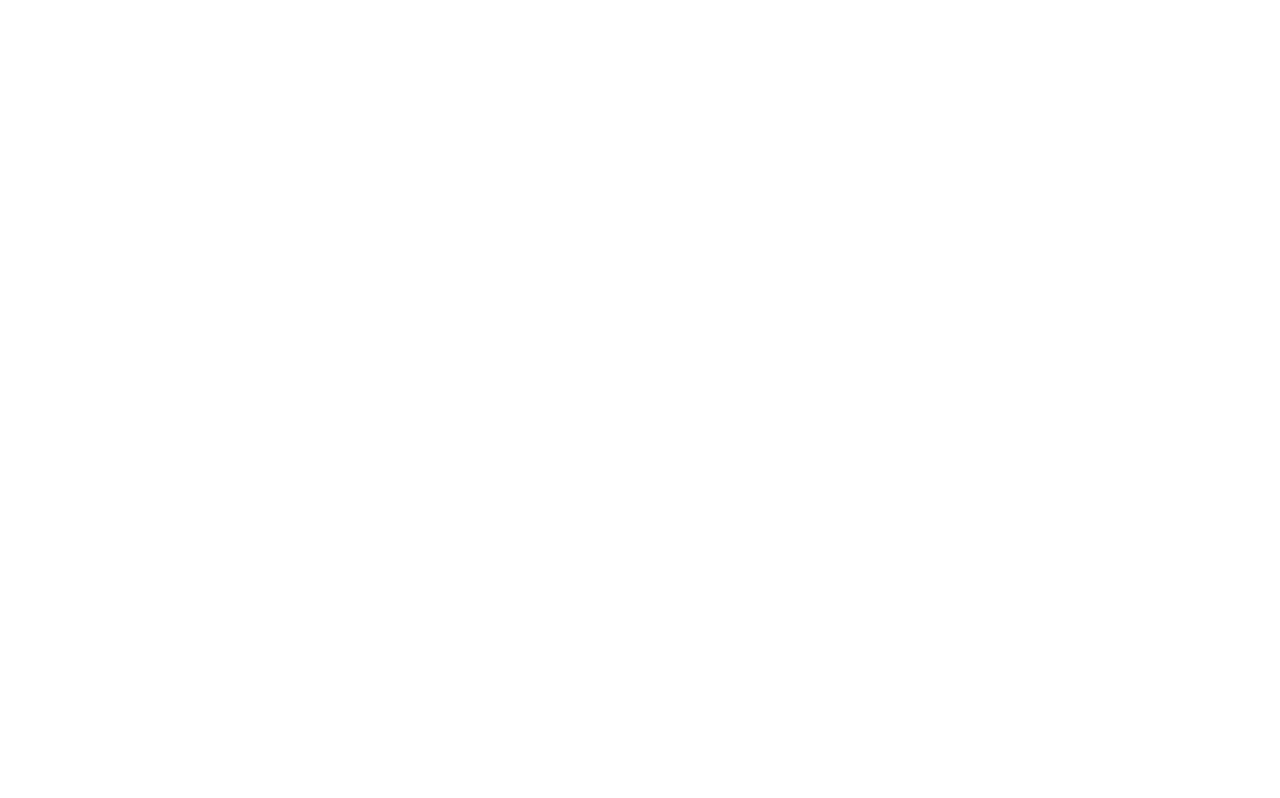
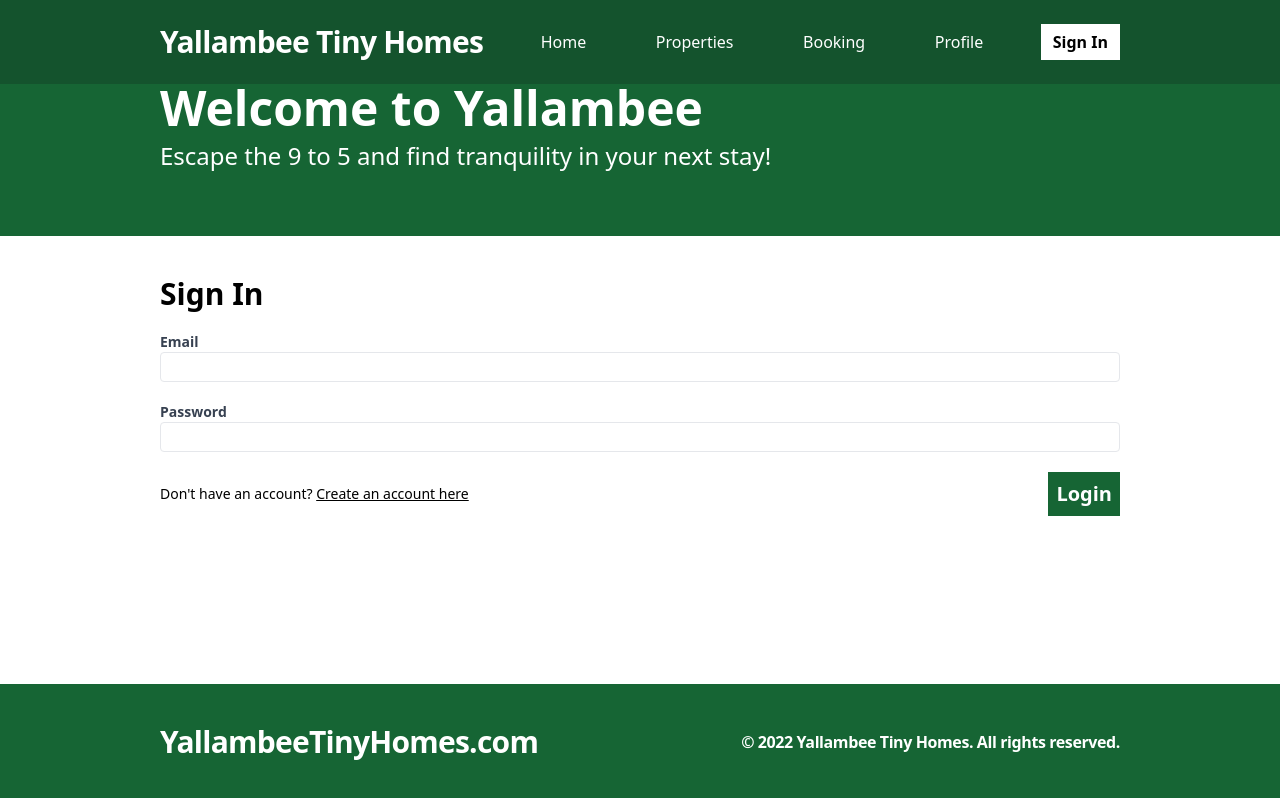
Before and after one commit to Jow17/yallambee-booking-app-frontend, a React (Vite) app: page /SignInPage in a window 1280 px wide. Before the commit this address had no page. Built offline with nearby package versions, Linux system fonts and the light colour scheme.

Commit message:
Created Sign In Page

```diff
--- a/src/App.jsx
+++ b/src/App.jsx
@@ -6,6 +6,7 @@
 import Layout from "./Layouts/Layout"
 import HomePage from "./pages/HomePage"
 import Register from "./pages/Register"
+import SignInPage from "./pages/SignInPage"
 import "./styles/index.css"
 
 function App() {
@@ -22,9 +23,9 @@
         <Route exact path="/profile" element={
           <Layout><ProfilePage/></Layout>} />
         <Route exact path="/register" element={
-          <Layout>
-            <Register/>
-          </Layout>} />
+          <Layout><Register/></Layout>} />
+        <Route exact path="/SignInPage" element={
+          <Layout><SignInPage/></Layout>} />
       </Routes>
     </>
 
--- a/src/pages/SignInPage.jsx
+++ b/src/pages/SignInPage.jsx
@@ -1,9 +1,60 @@
-import React from 'react'
+import React from 'react';
+import { Link } from 'react-router-dom';
+import { useForm } from 'react-hook-form';
 
-const SignInPage = () => {
+const SignInForm = ({ onSubmit }) => {
+  const { register, handleSubmit, formState: { errors } } = useForm();
+
   return (
-    <div>SignInPage</div>
-  )
-}
+    <form className="flex flex-col gap-5" onSubmit={handleSubmit(onSubmit)}>
+      <h2 className="text-3xl font-bold">Sign In</h2>
 
-export default SignInPage
+      <label className="text-gray-700 text-sm font-bold flex-1">
+        Email
+        <input
+          type="email"
+          className="border rounded w-full py-1 px-2 font-normal"
+          {...register("email", { required: "This field is required" })}
+        />
+        {errors.email && (
+          <span className="text-red-500">{errors.email.message}</span>
+        )}
+      </label>
+
+      <label className="text-gray-700 text-sm font-bold flex-1">
+        Password
+        <input
+          type="password"
+          className="border rounded w-full py-1 px-2 font-normal"
+          {...register("password", {
+            required: "This field is required",
+            minLength: {
+              value: 6,
+              message: "Password must be at least 6 characters",
+            },
+          })}
+        />
+        {errors.password && (
+          <span className="text-red-500">{errors.password.message}</span>
+        )}
+      </label>
+
+      <div className="flex items-center justify-between">
+        <span className="text-sm">
+          Don't have an account?{" "}
+          <Link className="underline" to="/register">
+            Create an account here
+          </Link>
+        </span>
+        <button
+          type="submit"
+          className="bg-green-800 text-white p-2 font-bold hover:bg-green-500 text-xl"
+        >
+          Login
+        </button>
+      </div>
+    </form>
+  );
+};
+
+export default SignInForm;
```
